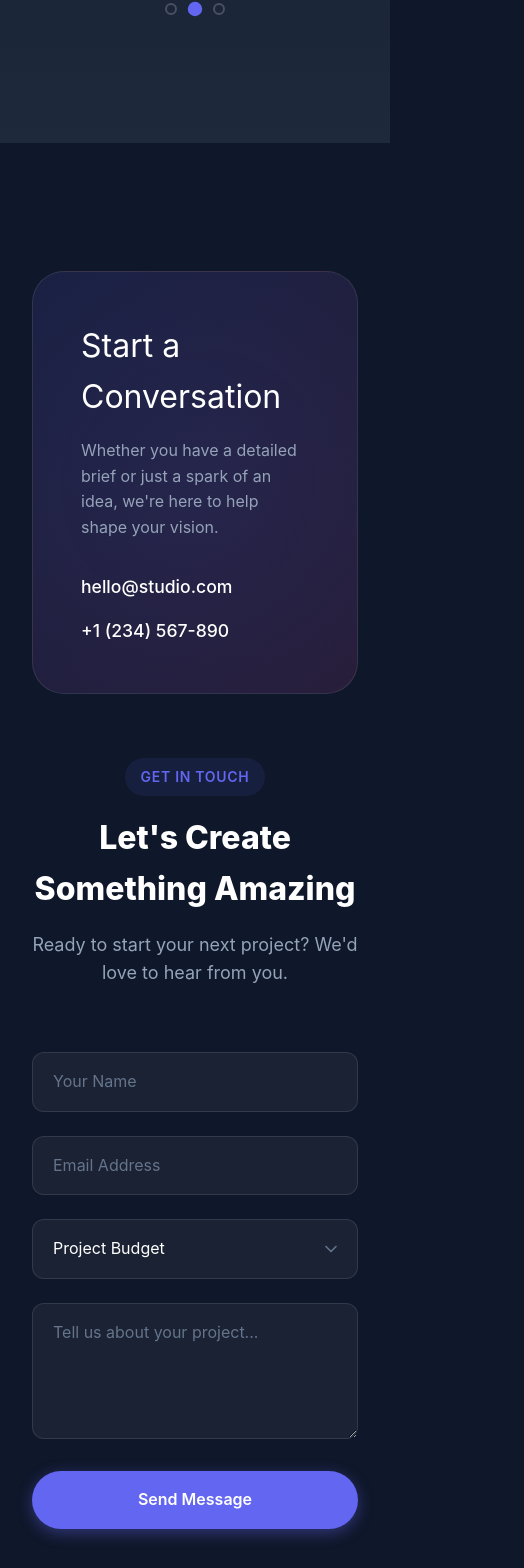
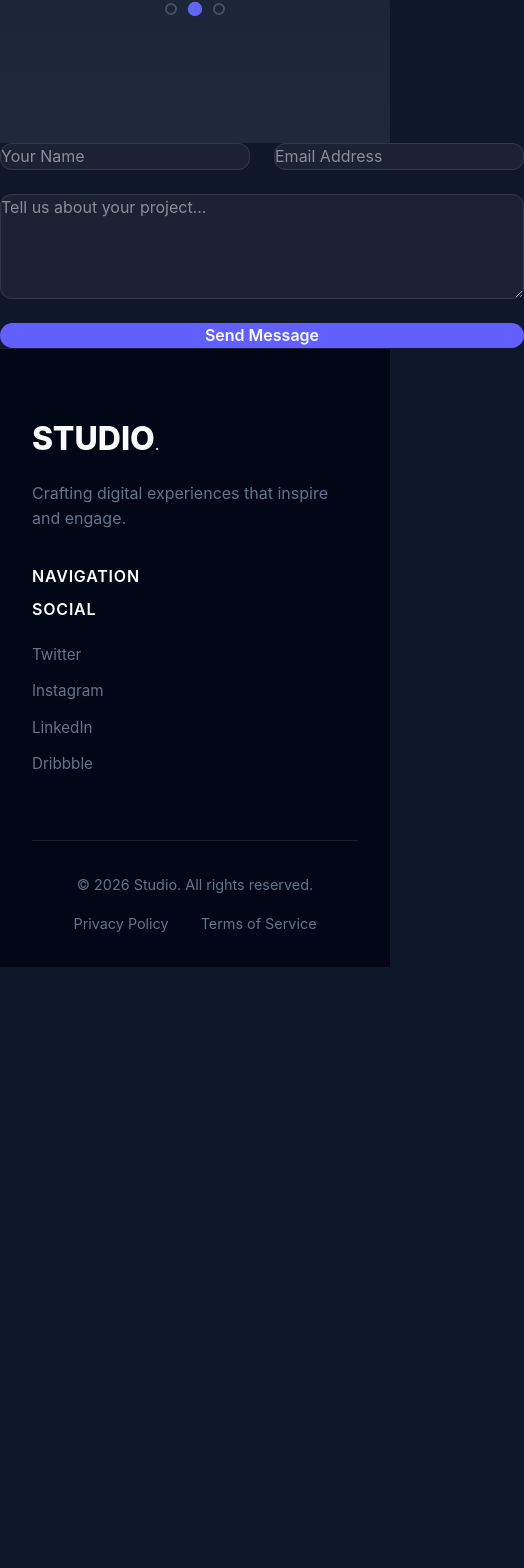
Before and after one commit to Nagendran05/portfolio_website, a Vue app: page / in a window 390 px wide. Shown: the part 6275-7843 px from the top of the page, 524 px wide, since content can reach past the window. After the commit the page ends 7242 px from the top, so only its background shows below. Built offline with nearby package versions, Linux system fonts and the light colour scheme.

Commit message:
indentation change

```diff
--- a/src/components/Header.vue
+++ b/src/components/Header.vue
@@ -44,14 +44,42 @@
       };
     },
     methods: {
-      toggleMenu() {
+    toggleMenu() {
       this.isMenuOpen = !this.isMenuOpen
       document.body.style.overflow = this.isMenuOpen ? 'hidden' : ''
     },
-    handleModalSubmit() {
-      this.showContactModal = false
-      this.showToast('Thanks! We\'ll contact you shortly.', 'success')
-      this.modalEmail = ''
+
+    handleScroll() {
+      this.isScrolled = window.scrollY > 50
+
+      // Close mobile menu on scroll
+      if (this.isMenuOpen && window.scrollY > 100) {
+        this.isMenuOpen = false
+        document.body.style.overflow = ''
+      }
+    },
+
+    handleResize() {
+      if (window.innerWidth > 768 && this.isMenuOpen) {
+        this.isMenuOpen = false
+        document.body.style.overflow = ''
+      }
+    },
+
+    scrollToSection(href) {
+      const element = document.querySelector(href)
+      if (element) {
+        const offset = 80
+        const elementPosition = element.getBoundingClientRect().top
+        const offsetPosition = elementPosition + window.pageYOffset - offset
+
+        window.scrollTo({
+          top: offsetPosition,
+          behavior: 'smooth'
+        })
+      }
+      this.isMenuOpen = false
+      document.body.style.overflow = ''
     },
     },
   };
--- a/src/pages/home.vue
+++ b/src/pages/home.vue
@@ -179,77 +179,17 @@
     </section>
 
     <!-- Contact Section -->
-    <section id="contact" class="contact-section">
-      <div class="contact-container">
-        <div class="contact-content">
-          <div class="section-header">
-            <span class="section-tag">Get in Touch</span>
-            <h2 class="section-title">Let's Create Something Amazing</h2>
-            <p class="section-desc">Ready to start your next project? We'd love to hear from you.</p>
-          </div>
-
-          <form class="contact-form" @submit.prevent="handleSubmit">
-            <div class="form-group">
-              <input
-                type="text"
-                v-model="form.name"
-                placeholder="Your Name"
-                required
-                class="form-input"
-              >
-            </div>
-            <div class="form-group">
-              <input
-                type="email"
-                v-model="form.email"
-                placeholder="Email Address"
-                required
-                class="form-input"
-              >
-            </div>
-            <div class="form-group">
-              <select v-model="form.budget" class="form-select">
-                <option value="" disabled selected>Project Budget</option>
-                <option value="5k-10k">$5,000 - $10,000</option>
-                <option value="10k-25k">$10,000 - $25,000</option>
-                <option value="25k-50k">$25,000 - $50,000</option>
-                <option value="50k+">$50,000+</option>
-              </select>
-            </div>
-            <div class="form-group full">
-              <textarea
-                v-model="form.message"
-                placeholder="Tell us about your project..."
-                rows="4"
-                required
-                class="form-input"
-              ></textarea>
-            </div>
-            <button type="submit" class="btn-primary submit-btn" :disabled="isSubmitting">
-              <span v-if="!isSubmitting">Send Message</span>
-              <span v-else class="spinner"></span>
-            </button>
-          </form>
-        </div>
-
-        <div class="contact-visual">
-          <div class="contact-card">
-            <div class="card-content">
-              <h3>Start a Conversation</h3>
-              <p>Whether you have a detailed brief or just a spark of an idea, we're here to help shape your vision.</p>
-              <div class="contact-links">
-                <a href="mailto:hello@studio.com" class="contact-link">
-                  <span>hello@studio.com</span>
-                </a>
-                <a href="tel:+1234567890" class="contact-link">
-                  <span>+1 (234) 567-890</span>
-                </a>
-              </div>
-            </div>
-          </div>
-        </div>
-      </div>
-    </section>
+    <form @submit.prevent="handleSubmit" class="grid md:grid-cols-2 gap-6 mt-10">
+      <input v-model="form.name" type="text" placeholder="Your Name" required class="col-span-1 bg-white/5 border border-white/10 rounded-xl px-5 py-4 focus:border-indigo-500 focus:outline-none"/>
+
+      <input v-model="form.email" type="email" placeholder="Email Address" required class="col-span-1 bg-white/5 border border-white/10 rounded-xl px-5 py-4 focus:border-indigo-500 focus:outline-none"/>
+
+      <textarea v-model="form.message" placeholder="Tell us about your project..." rows="4" class="col-span-2 bg-white/5 border border-white/10 rounded-xl px-5 py-4 focus:border-indigo-500 focus:outline-none"></textarea>
+
+      <button type="submit" class="col-span-2 bg-indigo-500 hover:bg-indigo-600 rounded-full py-4 font-semibold transition">
+        Send Message
+      </button>
+    </form>
 
     <!-- Footer -->
     <footer class="footer">
@@ -328,13 +268,6 @@ export default {
       isSubmitting: false,
       modalEmail: '',
 
-      navLinks: [
-        { label: 'Work', href: '#work' },
-        { label: 'Services', href: '#services' },
-        { label: 'About', href: '#about' },
-        { label: 'Contact', href: '#contact' }
-      ],
-
       stats: [
         { value: 150, suffix: '+', label: 'Projects Completed' },
         { value: 50, suffix: '+', label: 'Happy Clients' },
```
